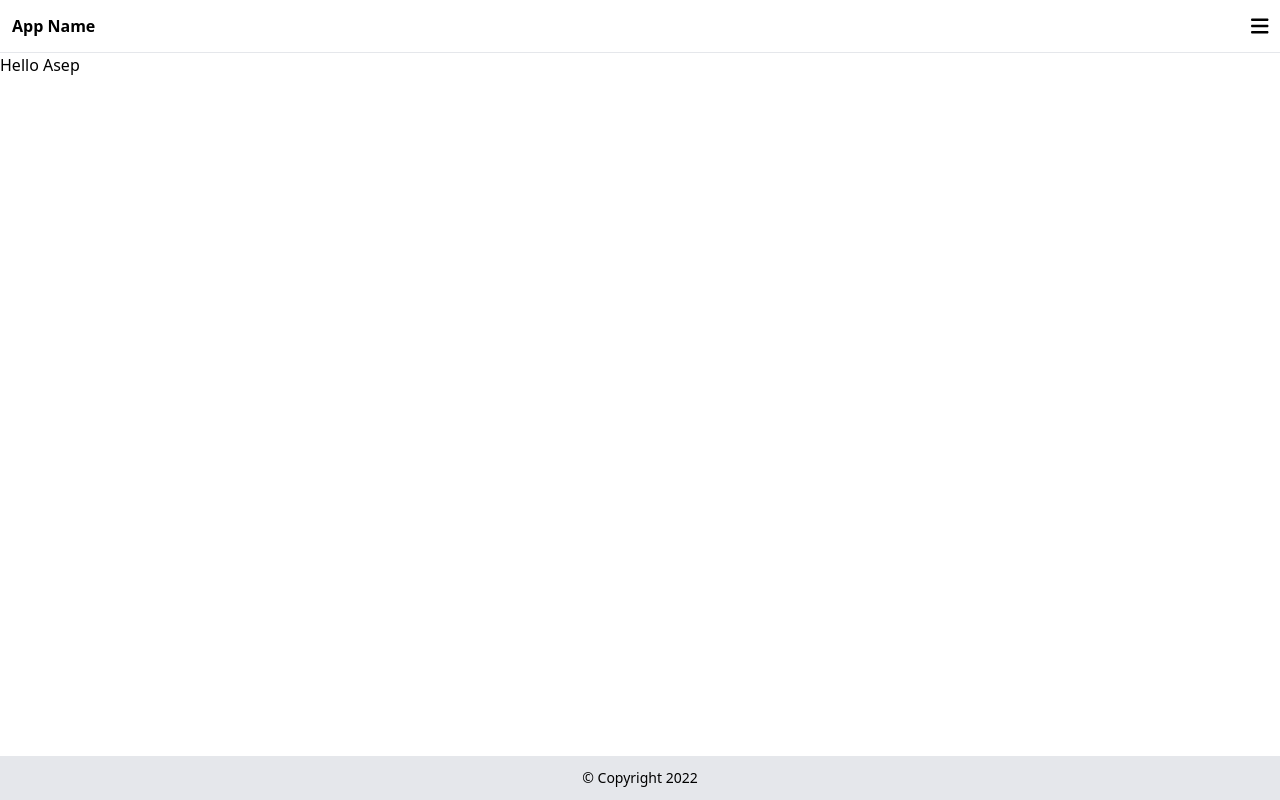
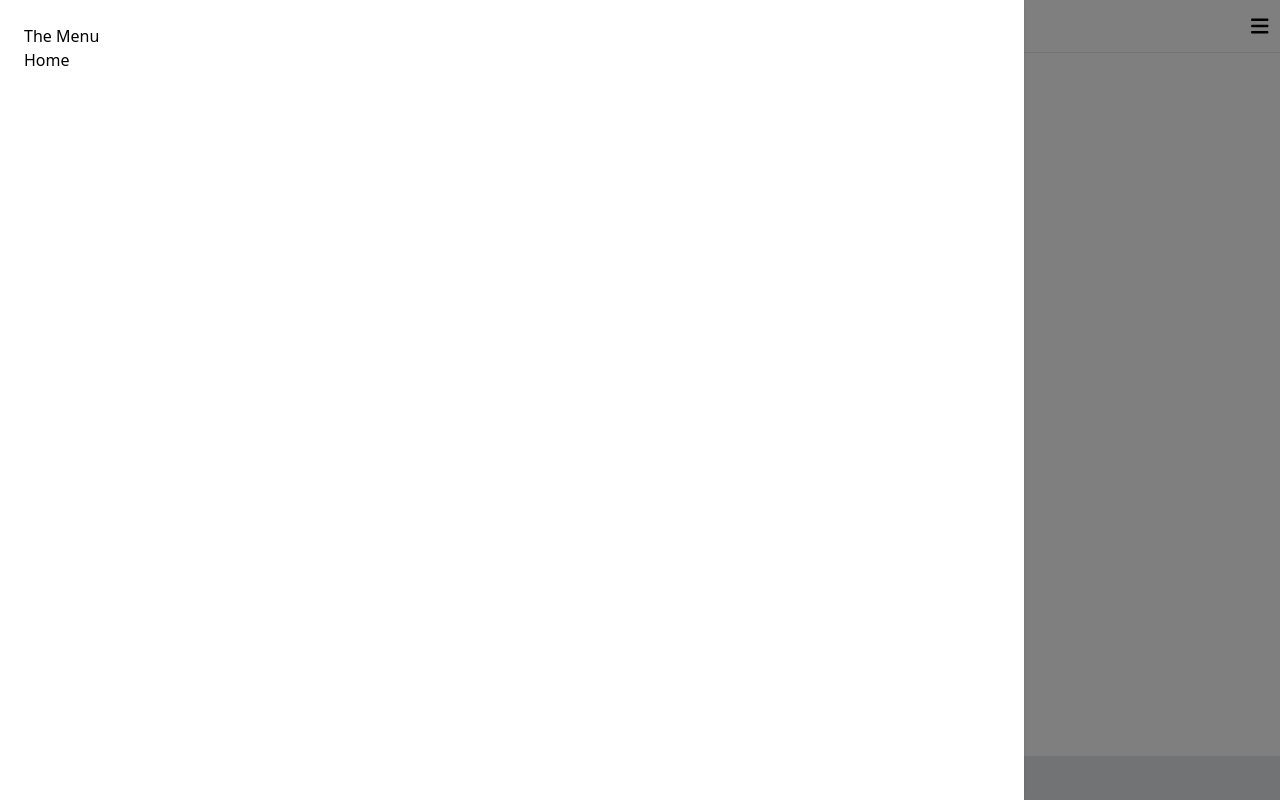
Before and after one commit to donimhmmdf/belajar-react, a React (Create React App) app: page / in a window 1280 px wide. Both pictures are taken after a click on the icon 1259 px from the left and 25 px from the top of the page. Built offline with nearby package versions, Linux system fonts and the light colour scheme.

Commit message:
menambah animasi menu

```diff
--- a/src/Components/Navigation.js
+++ b/src/Components/Navigation.js
@@ -1,23 +1,54 @@
 import { faBars } from "@fortawesome/free-solid-svg-icons";
 import { FontAwesomeIcon } from "@fortawesome/react-fontawesome";
 import React, { useState } from "react";
-import { useTransition, animated } from "@react-spring/web";
+import { useTransition, animated } from "react-spring";
 
 function Navigation() {
   const [showMenu, setShowMenu] = useState(false);
-  const [transitions, api] = useTransition(showMenu, () => ({
-    from: { opacity: 0 },
+  const maskTransitions = useTransition(showMenu, {
+    from: { position: "absolute", opacity: 0 },
     enter: { opacity: 1 },
-    leave: { opacity: 1 },
-  }));
-  // menu className="fixed bg-white w-4/5 top-0 left-0 h-full z-50 shadow"
-  // menumask className="bg-black-t-50 w-full h-full z-50 top-0 left-0 fixed"
+    leave: { opacity: 0 },
+  });
+  const menuTransitions = useTransition(showMenu, {
+    from: { opacity: 0, transform: "translateX(-100%)" },
+    enter: { opacity: 1, transform: "translateX(0%)" },
+    leave: { opacity: 0, transform: "translateX(-100%)" },
+  });
 
+  //   className="bg-black-t-50 w-full h-full z-50 top-0 left-0 fixed"
+  //   className="fixed bg-white w-4/5 top-0 left-0 h-full z-50 shadow"
   return (
     <nav>
       <span className="text-xl">
         <FontAwesomeIcon icon={faBars} onClick={() => setShowMenu(!showMenu)} />
       </span>
+      {maskTransitions(
+        (props, item, key) =>
+          item && (
+            <animated.div
+              key={key}
+              style={props}
+              className="bg-black-t-50 w-full h-full z-50 top-0 left-0 fixed"
+              onClick={() => setShowMenu(false)}
+            ></animated.div>
+          )
+      )}
+      {menuTransitions(
+        (props, item, key) =>
+          item && (
+            <animated.div
+              key={key}
+              style={props}
+              className="fixed bg-white w-4/5 top-0 left-0 h-full z-50 shadow p-6"
+            >
+              The Menu
+              <span>
+                <ul>Home</ul>
+              </span>
+            </animated.div>
+          )
+      )}
     </nav>
   );
 }
```
